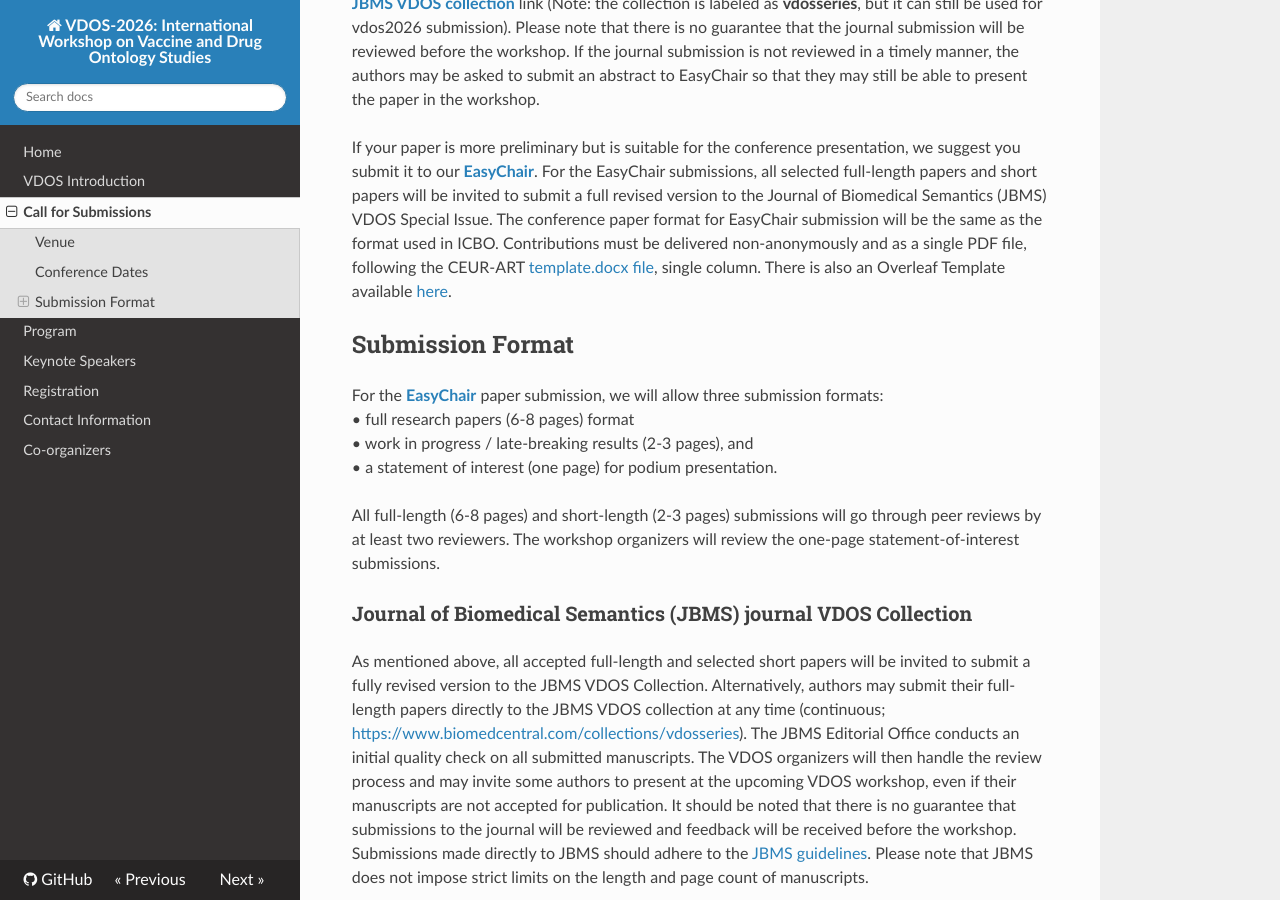
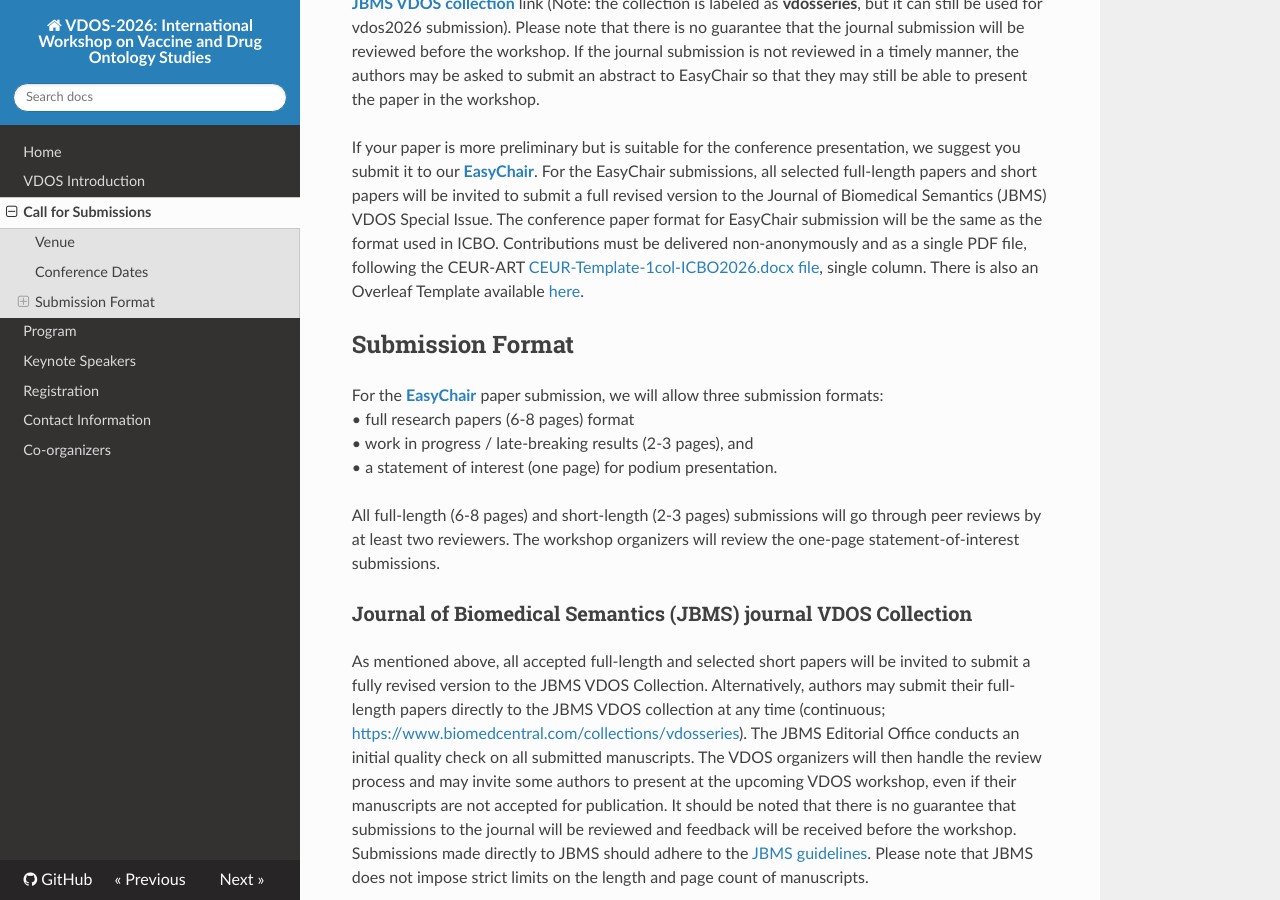
Before and after one commit to vdos-workshop/vdos2026, an MkDocs documentation site: the page built from docs/call-for-submissions.md, in a window 1280 px wide and 900 px high, scrolled down 1096 px. Built offline with MkDocs 1.6.1, drawn with Linux system fonts in a browser that asks for light colours; nearby versions of some CDN libraries.

Commit message:
Update call-for-submissions.md

```diff
--- a/docs/call-for-submissions.md
+++ b/docs/call-for-submissions.md
@@ -17,7 +17,7 @@ Alternatively, submission to **EasyChair**: [https://easychair.org/my/conference
 
 We suggest that you submit your papers directly to JBMS if you think your paper meets the journal paper quality. Please follow the JBMS paper submission instructions, and remember to select the **[JBMS VDOS collection](https://www.biomedcentral.com/collections/vdosseries)** link (Note: the collection is labeled as **vdosseries**, but it can still be used for vdos2026 submission). Please note that there is no guarantee that the journal submission will be reviewed before the workshop. If the journal submission is not reviewed in a timely manner, the authors may be asked to submit an abstract to EasyChair so that they may still be able to present the paper in the workshop.
 
-If your paper is more preliminary but is suitable for the conference presentation, we suggest you submit it to our **[EasyChair](https://easychair.org/my/conference?conf=vdos2026)**. For the EasyChair submissions, all selected full-length papers and short papers will be invited to submit a full revised version to the Journal of Biomedical Semantics (JBMS) VDOS Special Issue. The conference paper format for EasyChair submission will be the same as the format used in ICBO. Contributions must be delivered non-anonymously and as a single PDF file, following the CEUR-ART [template.docx file](https://icbo-conference.github.io/icbo2026/papers/CEUR-Template-1col.docx), single column. There is also an Overleaf Template available [here](https://www.overleaf.com/latex/templates/template-for-submissions-to-ceur-workshop-proceedings-ceur-ws-dot-org/wqyfdgftmcfw).<br>
+If your paper is more preliminary but is suitable for the conference presentation, we suggest you submit it to our **[EasyChair](https://easychair.org/my/conference?conf=vdos2026)**. For the EasyChair submissions, all selected full-length papers and short papers will be invited to submit a full revised version to the Journal of Biomedical Semantics (JBMS) VDOS Special Issue. The conference paper format for EasyChair submission will be the same as the format used in ICBO. Contributions must be delivered non-anonymously and as a single PDF file, following the CEUR-ART [CEUR-Template-1col-ICBO2026.docx file](https://icbo-conference.github.io/icbo2026/CEUR-Template-1col-ICBO2026.docx), single column. There is also an Overleaf Template available [here](https://www.overleaf.com/latex/templates/template-for-submissions-to-ceur-workshop-proceedings-ceur-ws-dot-org/wqyfdgftmcfw).<br>
 
 ## Submission Format
 For the **[EasyChair](https://easychair.org/my/conference?conf=vdos2026)** paper submission, we will allow three submission formats:<BR>
```
